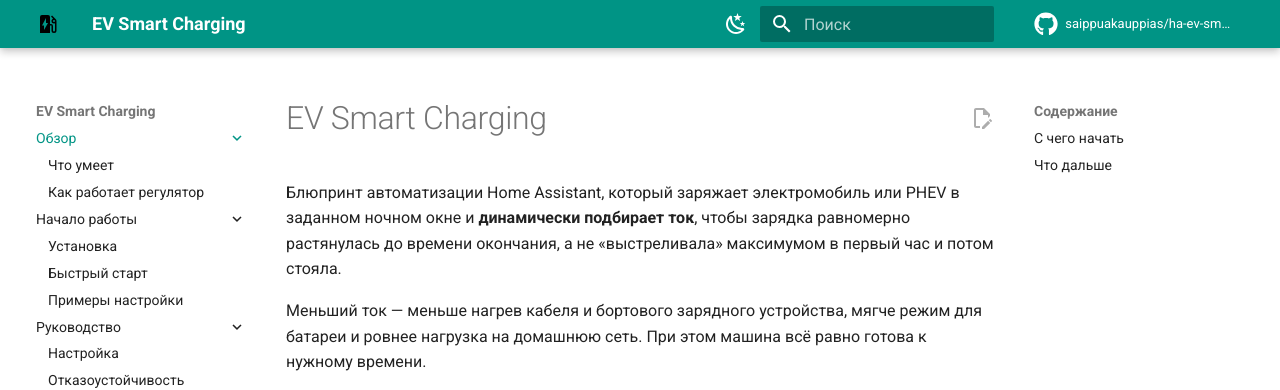
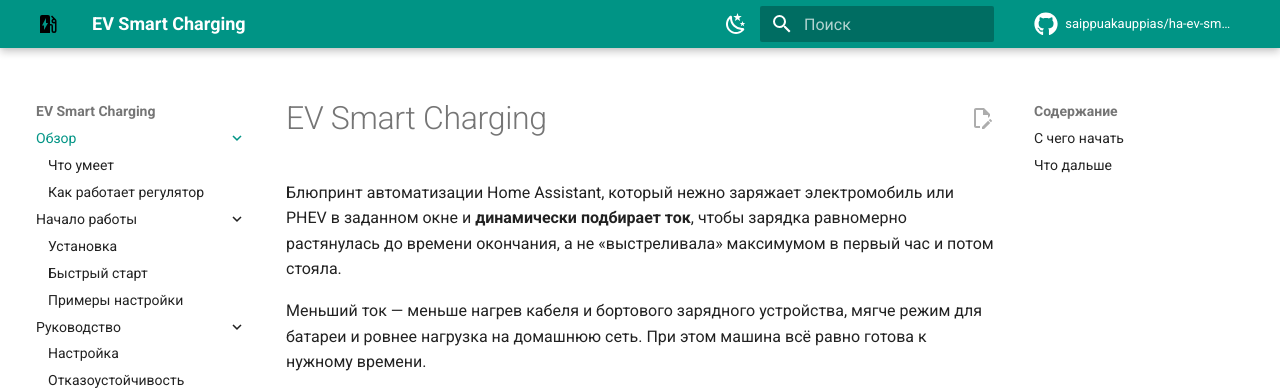
Before and after one commit to saippuakauppias/ha-ev-smart-charging, an MkDocs documentation site: the page built from docs/index.md, in a window 1280 px wide and 900 px high. Shown: the top 390 px of the window. Built offline with MkDocs 1.6.1 and Material for MkDocs 9.7.7, drawn with Linux system fonts in a browser that asks for light colours; comment, search, counter and statistics services are not loaded.

Commit message:
Сделал небольшие исправления описания блюпринта

```diff
--- a/docs/index.md
+++ b/docs/index.md
@@ -1,7 +1,7 @@
 # EV Smart Charging
 
-Блюпринт автоматизации Home Assistant, который заряжает электромобиль или PHEV
-в заданном ночном окне и **динамически подбирает ток**, чтобы зарядка равномерно
+Блюпринт автоматизации Home Assistant, который нежно заряжает электромобиль или PHEV
+в заданном окне и **динамически подбирает ток**, чтобы зарядка равномерно
 растянулась до времени окончания, а не «выстреливала» максимумом в первый час
 и потом стояла.
 
--- a/mkdocs.yml
+++ b/mkdocs.yml
@@ -1,7 +1,7 @@
 ---
 site_name: EV Smart Charging
 site_description: >-
-  Блюпринт Home Assistant для умной ночной зарядки электромобиля:
+  Блюпринт Home Assistant для нежной зарядки электромобиля:
   динамический подбор тока, растяжка на окно, отказоустойчивость.
 site_url: https://saippuakauppias.github.io/ha-ev-smart-charging/
 repo_url: https://github.com/saippuakauppias/ha-ev-smart-charging
```
Also changed, not shown: CLAUDE.md (+1 -1 lines), README.md (+1 -1 lines), docs/diagnostics/traces.md (+1 -1 lines), 1 other file.
